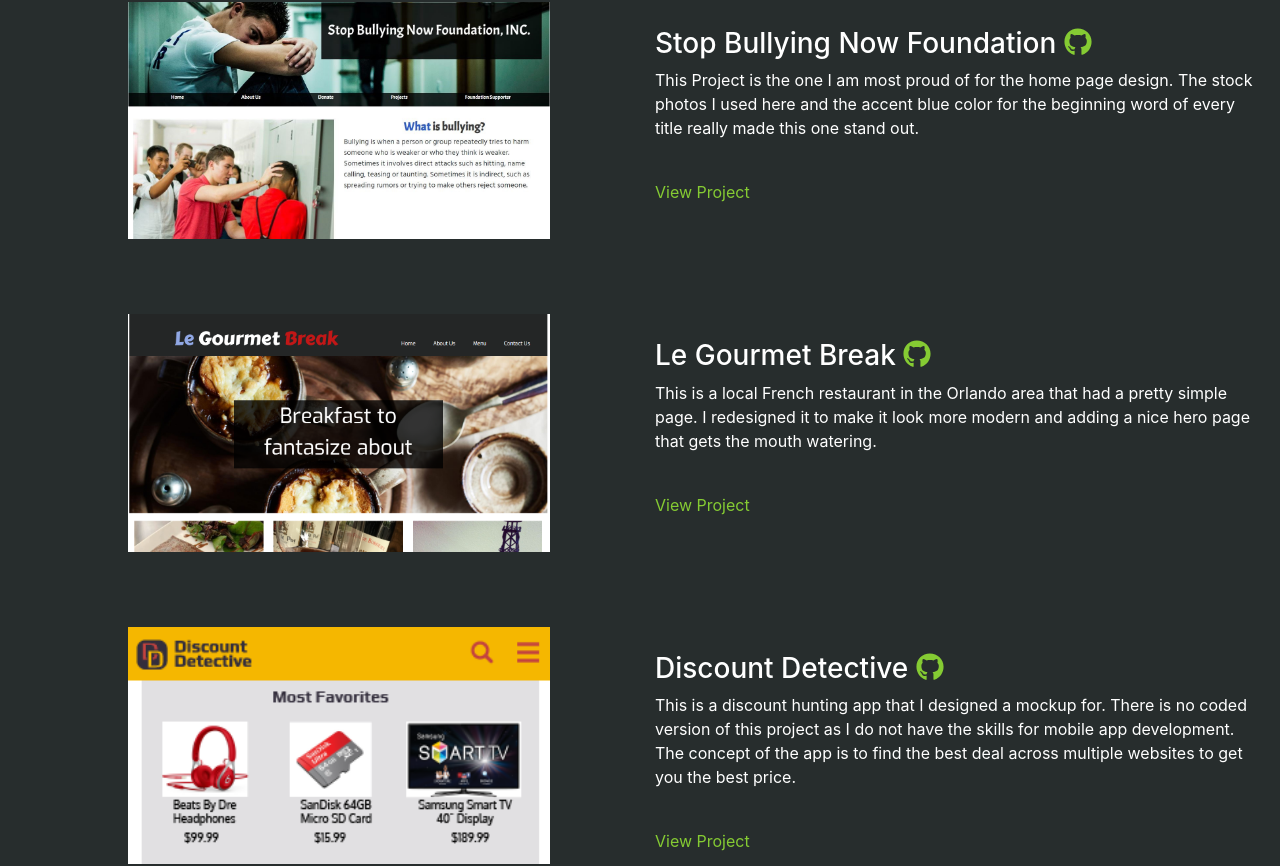
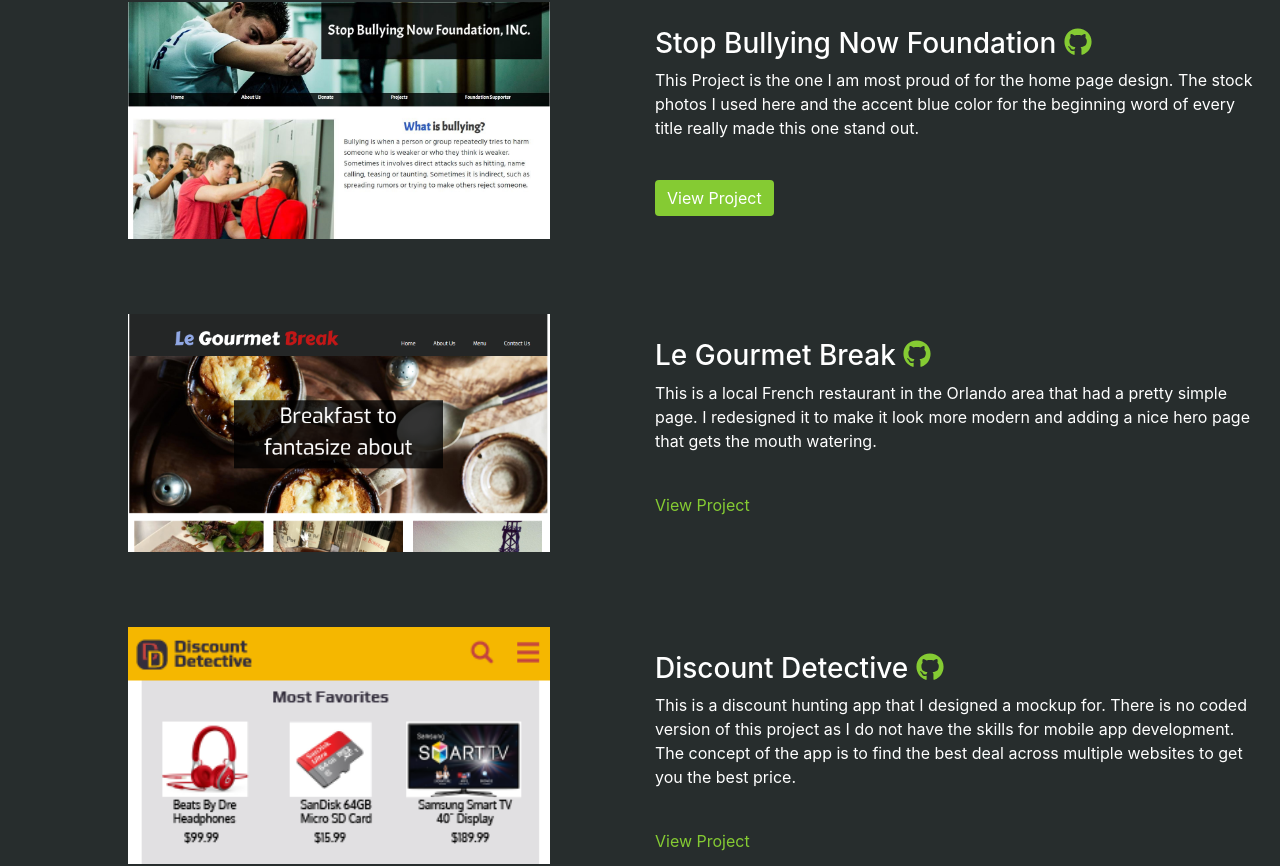
Before and after one commit to DeusVastator/My-Website-2.0, a React (Create React App) app in the folder my-app/: page / in a window 1280 px wide. Shown: the part 1411-2277 px from the top of the page. Built offline with nearby package versions, Linux system fonts and the light colour scheme.

Commit message:
playing around with modals
using modals to see how I can implement it on teh website

```diff
--- a/my-app/src/App.css
+++ b/my-app/src/App.css
@@ -126,6 +126,20 @@
  margin-top: 25px;
 }
 
+#projects .btn-danger {
+  background-color: #85CB33;
+  border: none;
+}
+
+#projects .btn-danger:hover {
+  background-color: #272D2D;
+  border: solid 2px #85CB33;
+}
+
+#projects .btn-danger:focus {
+  border: none;
+}
+
 #bio {
   margin-top: 200px;
 }
--- a/my-app/src/App.js
+++ b/my-app/src/App.js
@@ -1,4 +1,4 @@
-import React from 'react';
+import React, { useState } from 'react';
 import './App.css';
 import { Button, Navbar } from 'reactstrap';
 import logo from './logo-svg.svg';
@@ -17,8 +17,13 @@
 import { library } from '@fortawesome/fontawesome-svg-core'
 import { fab } from '@fortawesome/free-brands-svg-icons'
 import { fas } from '@fortawesome/free-solid-svg-icons'
+import Bully from './bully';
+
 
 library.add(fab, fas);
+
+
+
 
 
 function App() {
@@ -65,7 +70,9 @@
 
                     <p className="project-text">This Project is the one I am most proud of for the home page design. The stock photos I used here and the accent blue color for the beginning word of every title really made this one stand out.</p>
                     <br/>
-                    <a href="#" className="project-link">View Project</a>
+
+                    <Bully buttonLabel="View Project" className="view-btn"></Bully>
+
                     </Col>
 
 
--- /dev/null
+++ b/my-app/src/bully.js
@@ -0,0 +1,41 @@
+import React, { useState } from 'react';
+import './App.css';
+import { Button, Modal, ModalHeader, ModalBody, ModalFooter } from 'reactstrap';
+
+
+
+
+
+        const Bully = (props) => {
+            const {
+              buttonLabel,
+              className
+            } = props;
+
+            const [modal, setModal] = useState(false);
+
+            const toggle = () => setModal(!modal);
+
+            return (
+              <div>
+                <Button color="danger" onClick={toggle}>{buttonLabel}</Button>
+                <Modal isOpen={modal} toggle={toggle} className={className}>
+                  <ModalHeader toggle={toggle}>Stop Bullying Now Foundation</ModalHeader>
+                  <ModalBody>
+                    Lorem ipsum dolor sit amet, consectetur adipisicing elit, sed do eiusmod tempor incididunt ut labore et dolore magna aliqua. Ut enim ad minim veniam, quis nostrud exercitation ullamco laboris nisi ut aliquip ex ea commodo consequat. Duis aute irure dolor in reprehenderit in voluptate velit esse cillum dolore eu fugiat nulla pariatur. Excepteur sint occaecat cupidatat non proident, sunt in culpa qui officia deserunt mollit anim id est laborum.
+                  </ModalBody>
+
+                </Modal>
+              </div>
+            );
+          }
+
+
+
+
+
+
+
+
+
+export default Bully;
```
